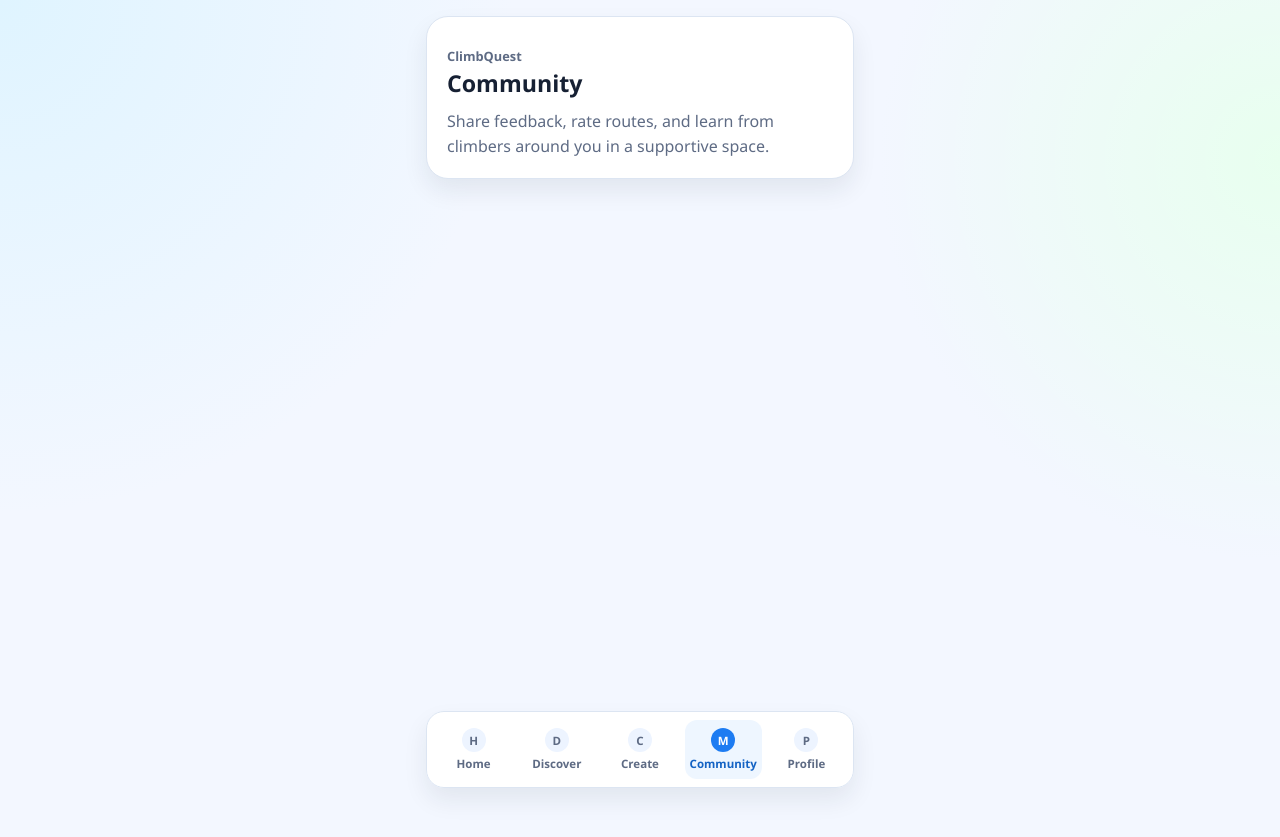
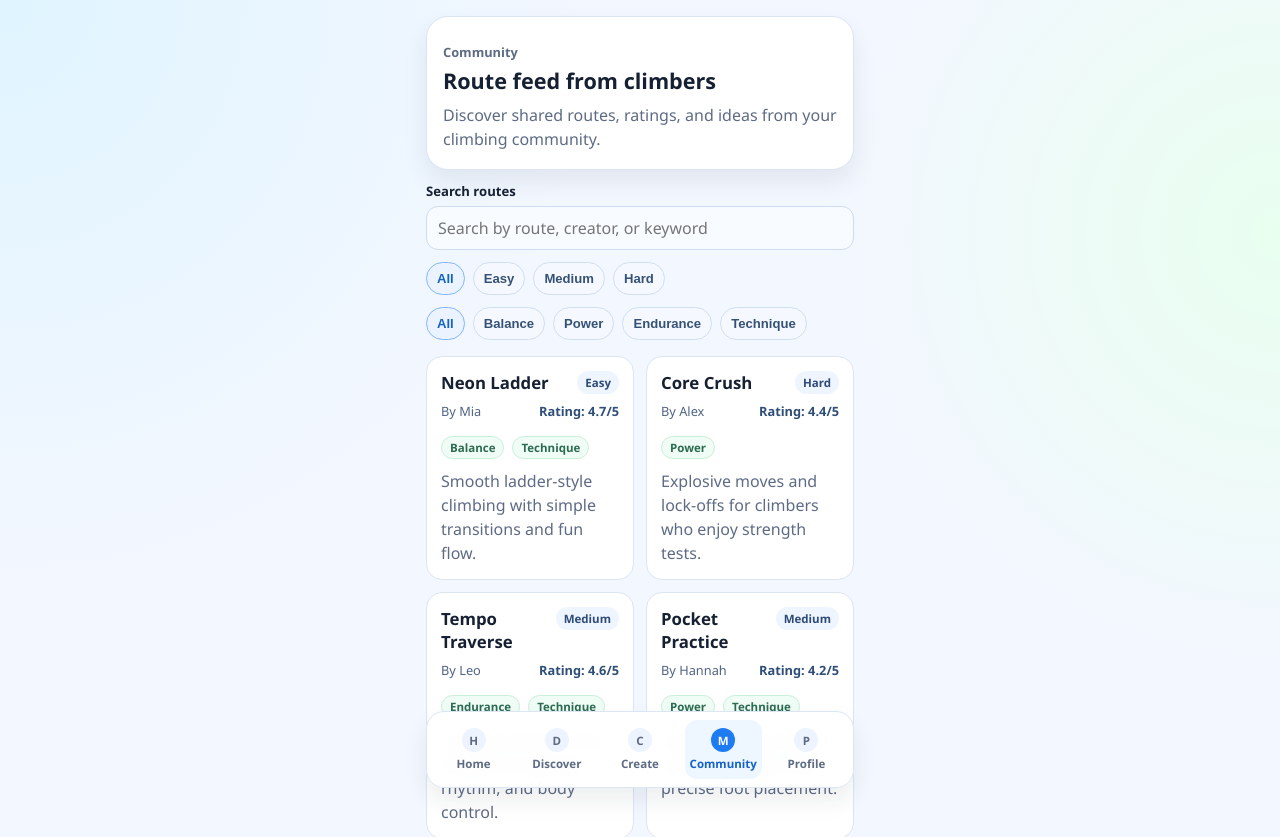
Before and after one commit to XYMMM000/CPT208-coursework, a React (Vite) app in the folder demo/: page /community in a window 1280 px wide. Shown: the top 837 px of the page. Before the commit the page ends 800 px from the top, so only its background shows below. Built offline with nearby package versions, Linux system fonts and the light colour scheme.

Commit message:
create web app

```diff
--- a/demo/src/pages/CommunityPage.jsx
+++ b/demo/src/pages/CommunityPage.jsx
@@ -1,10 +1,161 @@
-import PageTemplate from "./PageTemplate";
+import { useMemo, useState } from "react";
+
+const mockCommunityRoutes = [
+  {
+    id: 1,
+    routeName: "Neon Ladder",
+    difficulty: "Easy",
+    styleTags: ["Balance", "Technique"],
+    creatorName: "Mia",
+    averageRating: 4.7,
+    description: "Smooth ladder-style climbing with simple transitions and fun flow."
+  },
+  {
+    id: 2,
+    routeName: "Core Crush",
+    difficulty: "Hard",
+    styleTags: ["Power"],
+    creatorName: "Alex",
+    averageRating: 4.4,
+    description: "Explosive moves and lock-offs for climbers who enjoy strength tests."
+  },
+  {
+    id: 3,
+    routeName: "Tempo Traverse",
+    difficulty: "Medium",
+    styleTags: ["Endurance", "Technique"],
+    creatorName: "Leo",
+    averageRating: 4.6,
+    description: "Long horizontal route focused on pacing, rhythm, and body control."
+  },
+  {
+    id: 4,
+    routeName: "Pocket Practice",
+    difficulty: "Medium",
+    styleTags: ["Power", "Technique"],
+    creatorName: "Hannah",
+    averageRating: 4.2,
+    description: "A playful route that mixes tiny holds with precise foot placement."
+  },
+  {
+    id: 5,
+    routeName: "Sunset Circuit",
+    difficulty: "Easy",
+    styleTags: ["Endurance", "Balance"],
+    creatorName: "Ryan",
+    averageRating: 4.8,
+    description: "Friendly circuit for social climbing sessions and light endurance work."
+  }
+];
+
+const difficultyChips = ["All", "Easy", "Medium", "Hard"];
+const styleChips = ["All", "Balance", "Power", "Endurance", "Technique"];
+
+function renderStars(rating) {
+  return `${rating.toFixed(1)}/5`;
+}
 
 export default function CommunityPage() {
+  const [searchText, setSearchText] = useState("");
+  const [difficultyFilter, setDifficultyFilter] = useState("All");
+  const [styleFilter, setStyleFilter] = useState("All");
+
+  // Filter list based on search + selected filter chips.
+  const filteredRoutes = useMemo(() => {
+    return mockCommunityRoutes.filter((route) => {
+      const matchesSearch =
+        route.routeName.toLowerCase().includes(searchText.toLowerCase()) ||
+        route.creatorName.toLowerCase().includes(searchText.toLowerCase()) ||
+        route.description.toLowerCase().includes(searchText.toLowerCase());
+
+      const matchesDifficulty =
+        difficultyFilter === "All" || route.difficulty === difficultyFilter;
+      const matchesStyle =
+        styleFilter === "All" || route.styleTags.includes(styleFilter);
+
+      return matchesSearch && matchesDifficulty && matchesStyle;
+    });
+  }, [searchText, difficultyFilter, styleFilter]);
+
   return (
-    <PageTemplate
-      title="Community"
-      description="Share feedback, rate routes, and learn from climbers around you in a supportive space."
-    />
+    <section className="cq-community-page">
+      <header className="cq-community-header">
+        <p className="cq-page-eyebrow">Community</p>
+        <h2>Route feed from climbers</h2>
+        <p>Discover shared routes, ratings, and ideas from your climbing community.</p>
+      </header>
+
+      <label className="cq-community-search">
+        <span className="cq-community-search-label">Search routes</span>
+        <input
+          type="text"
+          placeholder="Search by route, creator, or keyword"
+          value={searchText}
+          onChange={(event) => setSearchText(event.target.value)}
+        />
+      </label>
+
+      <div className="cq-community-filters" aria-label="Route filters">
+        <div className="cq-community-chip-group">
+          {difficultyChips.map((chip) => (
+            <button
+              key={chip}
+              type="button"
+              className={`cq-tag-btn ${
+                difficultyFilter === chip ? "cq-tag-btn-active" : ""
+              }`}
+              onClick={() => setDifficultyFilter(chip)}
+            >
+              {chip}
+            </button>
+          ))}
+        </div>
+
+        <div className="cq-community-chip-group">
+          {styleChips.map((chip) => (
+            <button
+              key={chip}
+              type="button"
+              className={`cq-tag-btn ${styleFilter === chip ? "cq-tag-btn-active" : ""}`}
+              onClick={() => setStyleFilter(chip)}
+            >
+              {chip}
+            </button>
+          ))}
+        </div>
+      </div>
+
+      <section className="cq-community-list" aria-label="Community route feed">
+        {filteredRoutes.map((route) => (
+          <article key={route.id} className="cq-community-card">
+            <div className="cq-route-top-row">
+              <h3>{route.routeName}</h3>
+              <span className="cq-route-difficulty">{route.difficulty}</span>
+            </div>
+
+            <div className="cq-community-meta">
+              <span>By {route.creatorName}</span>
+              <span className="cq-community-rating">
+                Rating: {renderStars(route.averageRating)}
+              </span>
+            </div>
+
+            <div className="cq-community-style-row">
+              {route.styleTags.map((tag) => (
+                <span key={`${route.id}-${tag}`} className="cq-route-style-tag">
+                  {tag}
+                </span>
+              ))}
+            </div>
+
+            <p className="cq-route-description">{route.description}</p>
+          </article>
+        ))}
+      </section>
+
+      {filteredRoutes.length === 0 && (
+        <p className="cq-community-empty">No routes found. Try another filter or keyword.</p>
+      )}
+    </section>
   );
 }
--- a/demo/src/styles/climbquest.css
+++ b/demo/src/styles/climbquest.css
@@ -233,6 +233,114 @@ a {
   opacity: 0.65;
   cursor: not-allowed;
   box-shadow: none;
+}
+
+/* Community feed page */
+.cq-community-page {
+  display: grid;
+  gap: 12px;
+}
+
+.cq-community-header {
+  background: var(--cq-surface);
+  border: 1px solid var(--cq-border);
+  border-radius: var(--cq-radius-lg);
+  box-shadow: var(--cq-shadow);
+  padding: 18px 16px;
+}
+
+.cq-community-header h2 {
+  margin: 4px 0 0;
+  font-size: 1.35rem;
+}
+
+.cq-community-header p {
+  margin: 8px 0 0;
+  color: var(--cq-text-soft);
+  line-height: 1.5;
+}
+
+.cq-community-search {
+  display: grid;
+  gap: 6px;
+}
+
+.cq-community-search-label {
+  font-size: 0.82rem;
+  font-weight: 700;
+}
+
+.cq-community-search input {
+  width: 100%;
+  border: 1px solid #cddcf0;
+  border-radius: 12px;
+  background: #f8fbff;
+  padding: 10px 11px;
+  font: inherit;
+}
+
+.cq-community-filters {
+  display: grid;
+  gap: 8px;
+}
+
+.cq-community-chip-group {
+  display: flex;
+  gap: 8px;
+  overflow-x: auto;
+  padding-bottom: 4px;
+}
+
+.cq-community-chip-group::-webkit-scrollbar {
+  height: 6px;
+}
+
+.cq-community-chip-group::-webkit-scrollbar-thumb {
+  background: #d4e1f3;
+  border-radius: 999px;
+}
+
+.cq-community-list {
+  display: grid;
+  gap: 12px;
+}
+
+.cq-community-card {
+  background: var(--cq-surface);
+  border: 1px solid var(--cq-border);
+  border-radius: var(--cq-radius-md);
+  padding: 14px;
+}
+
+.cq-community-meta {
+  margin-top: 8px;
+  display: flex;
+  justify-content: space-between;
+  gap: 10px;
+  font-size: 0.8rem;
+  color: #506485;
+}
+
+.cq-community-rating {
+  color: #2f4f79;
+  font-weight: 700;
+}
+
+.cq-community-style-row {
+  margin-top: 8px;
+  display: flex;
+  gap: 8px;
+  flex-wrap: wrap;
+}
+
+.cq-community-empty {
+  margin: 0;
+  border: 1px dashed #c8d9f0;
+  border-radius: 12px;
+  background: #f5f9ff;
+  padding: 12px;
+  color: #506485;
+  font-size: 0.84rem;
 }
 
 /* DIY route creation page */
@@ -981,6 +1089,10 @@ a {
     grid-template-columns: repeat(2, minmax(0, 1fr));
   }
 
+  .cq-community-list {
+    grid-template-columns: repeat(2, minmax(0, 1fr));
+  }
+
   .cq-create-page {
     grid-template-columns: 1.2fr 0.8fr;
     align-items: start;
```
